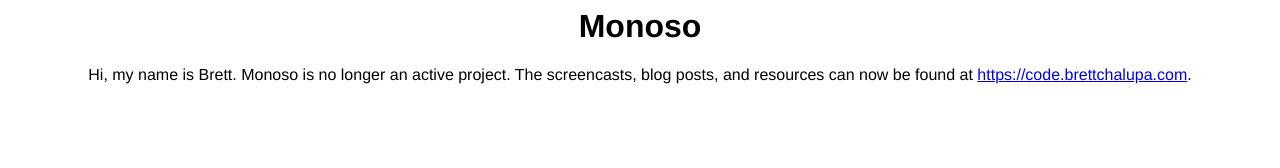
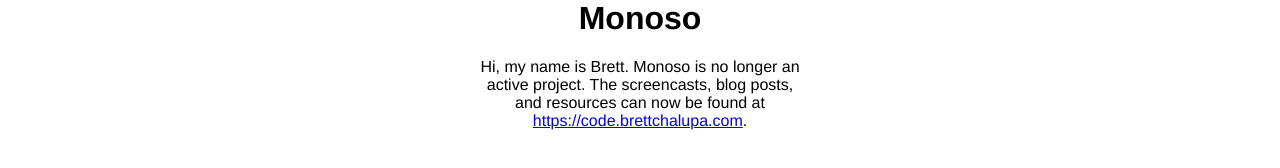
Before and after one commit to brettchalupa/monoso, a plain HTML site: page index.html in a window 1280 px wide. Drawn offline with Linux system fonts and the light colour scheme.

Commit message:
Update index.html

```diff
--- a/index.html
+++ b/index.html
@@ -10,6 +10,9 @@
       body {
         text-align: center;
         font-family: "Helvetica", sans-serif;
+        max-width: 320px;
+        width: 100%;
+        margin: 0 auto;
       }
     </style>
   </head>
```
